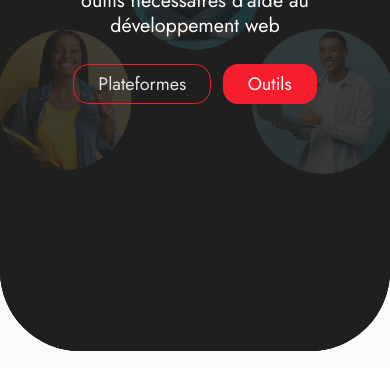
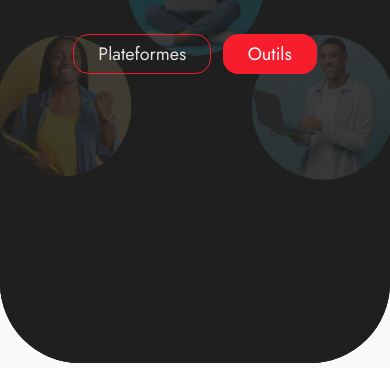
Before and after one commit to mardochee-mawete/pocket_projet, a plain HTML site: page index.html in a window 390 px wide. Shown: the part 476-844 px from the top of the page. Drawn offline with Linux system fonts and the light colour scheme.

Commit message:
modification2 banniere

```diff
--- a/style.css
+++ b/style.css
@@ -641,7 +641,10 @@
         background-size: 400px;
     }
     .container-text-banniere{
-        padding: 15vh 5% 30vh 5%;
+        padding: 10vh 5% 35vh 5%;
+    }
+    .bloc-bt-banniere{
+        padding-top: 2rem;
     }
     .bt-menu{
         width: 30px;
```
